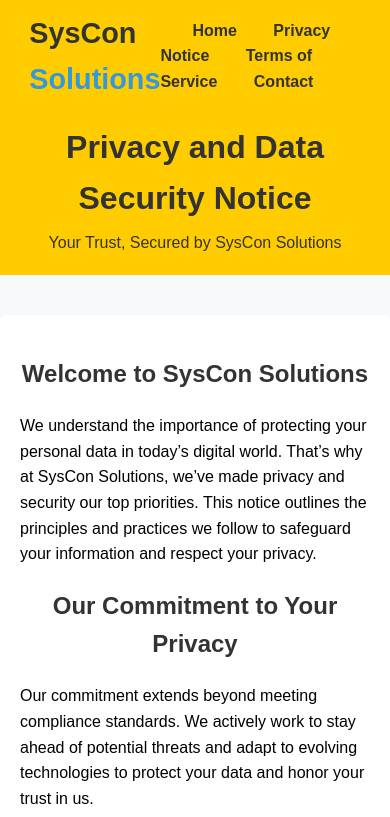
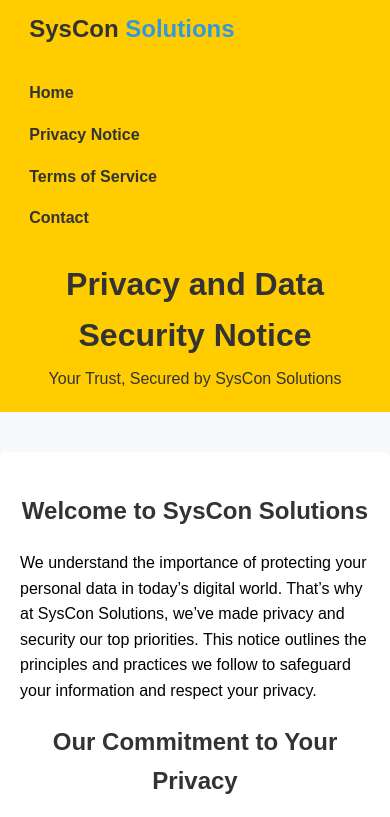
Before and after one commit to mohiuddinopu/syscon.solutions, a plain HTML site: page privacy_notice.html in a window 390 px wide. Shown: the top 817 px of the page. Drawn offline with Linux system fonts and the light colour scheme.

Commit message:
privacy notice updated

```diff
--- a/privacy_notice.html
+++ b/privacy_notice.html
@@ -96,6 +96,29 @@
     a:hover {
       text-decoration: underline;
     }
+    /* Add this at the end of your existing CSS */
+    @media (max-width: 768px) {
+      nav {
+        flex-direction: column;
+        align-items: flex-start;
+      }
+
+      .nav-links {
+        display: flex;
+        flex-direction: column;
+        margin-top: 1rem;
+        width: 100%;
+      }
+
+      .nav-links a {
+        margin: 0.5rem 0;
+      }
+
+      .logo {
+        font-size: 1.5rem;
+        margin-bottom: 0.5rem;
+      }
+    }
   </style>
 </head>
 <body>
```
